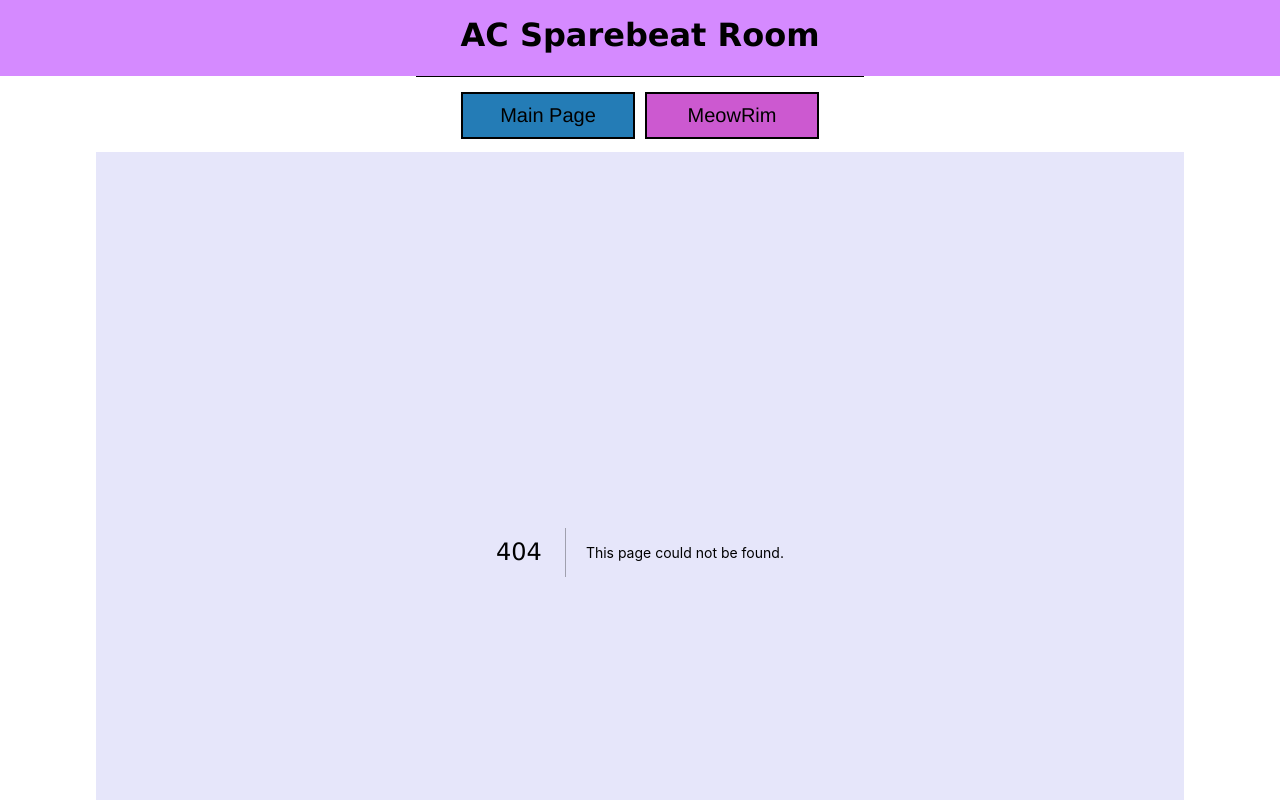
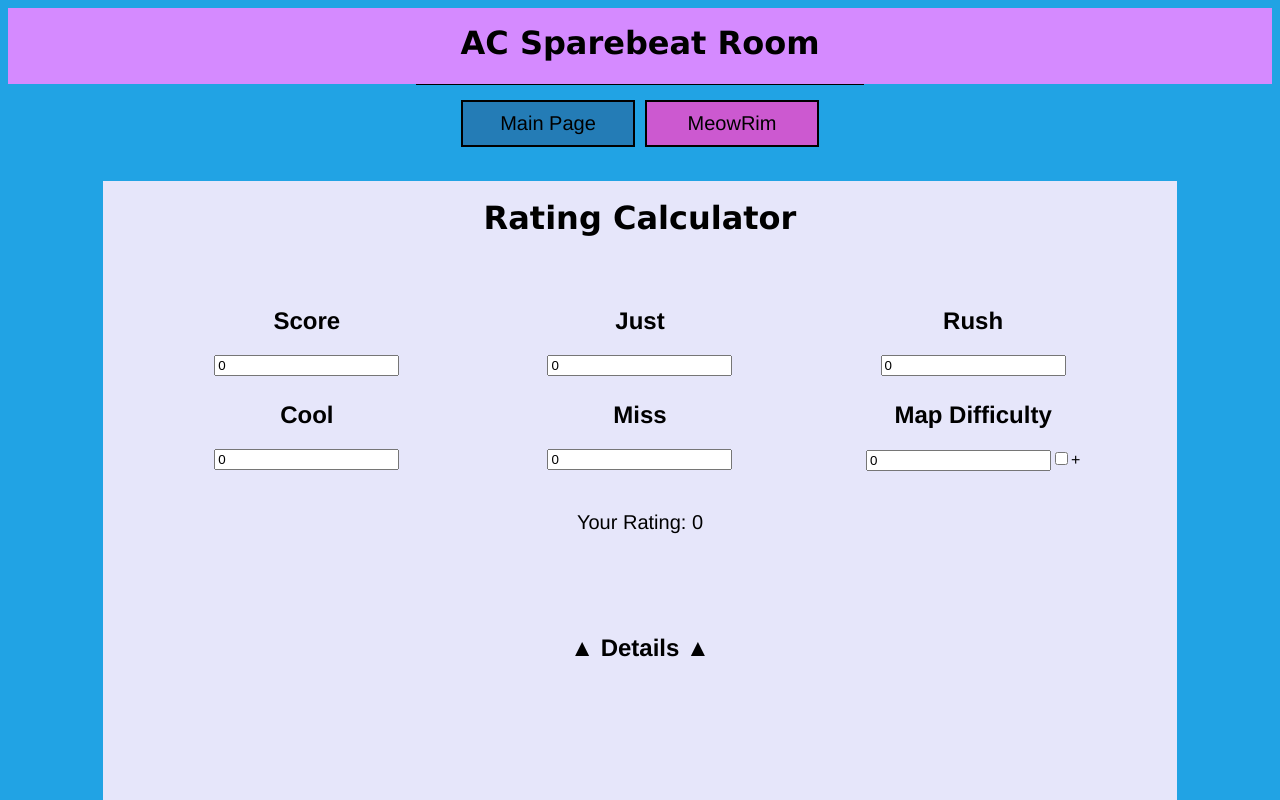
Before and after one commit to kyometori/ac-sparebeat, a Next.js app: page /rating in a window 1280 px wide. Before the commit this address had no page. Shown: the top 800 px of the page. Built offline with nearby package versions, Linux system fonts and the light colour scheme.

Commit message:
feature: implement the rating calculator

```diff
--- /dev/null
+++ b/pages/rating.tsx
@@ -0,0 +1,179 @@
+import type { NextPage } from 'next'
+import Head from '../components/head'
+import { useState, useEffect } from 'react'
+import styles from '../styles/Rating.module.css'
+
+const SparebeatConstant = {
+	MaxScore: 1_000_000,
+	PassScore: 650_000,
+	MaxDifficulty: 20 // This is only true in AC Sparebeat Room
+}
+
+const RatingCalc: NextPage = () => {
+	const [score, setScore] = useState(0)
+	const [justCount, setJustCount] = useState(0)
+	const [rushCount, setRushCount] = useState(0)
+	const [coolCount, setCoolCount] = useState(0)
+	const [missCount, setMissCount] = useState(0)
+	const [diff, setDiff] = useState(0)
+	const [plus, setPlus] = useState(false)
+
+	const [rating, setRating] = useState(0)
+	const [basicRating, setBasicRating] = useState(0)
+	const [multiplier, setMultiplier] = useState(1)
+
+	const [hide, setHide] = useState(true)
+
+	const handleScoreChange = (value: string) => {
+		if (isNaN(+value)) return
+		if (+value > SparebeatConstant.MaxScore) return
+		if (+value < 0) return
+		setScore(~~(+value))
+	}
+
+	const handleJustChange = (value: string) => {
+		if (isNaN(+value)) return
+		if (+value < 0) return
+		setJustCount(~~(+value))
+	}
+
+	const handleRushChange = (value: string) => {
+		if (isNaN(+value)) return
+		if (+value < 0) return
+		setRushCount(~~(+value))
+	}
+
+	const handleCoolChange = (value: string) => {
+		if (isNaN(+value)) return
+		if (+value < 0) return
+		setCoolCount(~~(+value))
+	}
+
+	const handleMissChange = (value: string) => {
+		if (isNaN(+value)) return
+		if (+value < 0) return
+		setMissCount(~~(+value))
+	}
+
+	const handleDiffChange = (value: string) => {
+		if (isNaN(+value)) return
+		if (+value > SparebeatConstant.MaxDifficulty) return
+		if (+value < 0) return
+		setDiff(~~(+value))
+	}
+
+	const handlePlusChange = (value: boolean) => {
+		setPlus(value)
+	}
+
+	useEffect(() => {
+		const maxCombo = justCount + rushCount + coolCount + missCount
+		const realDiff = diff + ((diff < 20 && plus && 0.5) as number)
+
+		const scoreFactor = score / SparebeatConstant.MaxScore
+		const justFactor = justCount / maxCombo
+		const diffFactor = realDiff / SparebeatConstant.MaxDifficulty
+
+		const passed = score >= SparebeatConstant.PassScore
+		const isFullCombo = missCount === 0
+		const isAllJust = justCount === maxCombo
+
+		let basicRating = 1000 * scoreFactor * justFactor * diffFactor
+
+		let multiplier = 1
+
+		if (!passed) multiplier *= 0.6
+
+		if (isAllJust) multiplier *= 1.5
+		else if (isFullCombo) multiplier *= 1.05
+
+		const rating = ~~(basicRating * multiplier) / 100
+		basicRating = ~~(basicRating) / 100
+
+		setBasicRating(basicRating)
+		setMultiplier(multiplier)
+		setRating(rating)
+
+	}, [score, justCount, rushCount, coolCount, missCount, diff, plus])
+
+	return (
+		<>
+		<h1>Rating Calculator</h1>
+		<div id={styles.input}>
+			<InputArea title="Score" handleChange={handleScoreChange} value={score} />
+			<InputArea title="Just" handleChange={handleJustChange} value={justCount} />
+			<InputArea title="Rush" handleChange={handleRushChange} value={rushCount} />
+			<InputArea title="Cool" handleChange={handleCoolChange} value={coolCount} />
+			<InputArea title="Miss" handleChange={handleMissChange} value={missCount} />
+			<DiffInputArea
+				title="Map Difficulty"
+				handleChange={handleDiffChange}
+				handlePlusSelect={handlePlusChange}
+				value={diff}
+			/>
+		</div>
+		<span id={styles.show}>Your Rating: {rating}</span>
+		<h2 id={styles['detail-button']} onClick={() => {setHide(h => !h)}}>
+			{ hide ? '▲' : '▼' } Details { hide ? '▲' : '▼' }
+		</h2>
+		<div id={styles.detail} style={{ display: hide ? 'none' : 'inherit' }}>
+			<table id={styles['detail-table']}>
+				<thead>
+					<tr> <th>Item</th> <th>Value</th> </tr>
+				</thead>
+				<tbody>
+					<tr> <td>Score Factor</td> <td>{fixed(score / SparebeatConstant.MaxScore)}</td> </tr>
+					<tr> <td>Just Factor</td> <td>{fixed(justCount / (justCount + rushCount + coolCount + missCount))}</td> </tr>
+					<tr> <td>Difficulty Factor</td> <td>{fixed((diff + ((diff < 20 && plus && 0.5) as number)) / SparebeatConstant.MaxDifficulty)}</td> </tr>
+					<tr> <td>Basic Rating</td> <td>{basicRating}</td> </tr>
+					<tr> <td>Multiplier</td> <td>{multiplier}</td> </tr>
+				</tbody>
+			</table>
+			<p>
+				Rating Formula: <br />
+				Point = 1000 * Score Factor * Just Factor * Difficulty Factor<br />
+				BasicRating = Floor(Point) / 100<br />
+				Rating = BasicRating * Multiplier
+			</p>
+		</div>
+		</>
+	)
+}
+
+function fixed(num: number) {
+	return ~~(num * 1e3) / 1e3
+}
+
+interface InputAreaProps {
+	title: string
+	handleChange: (e: string) => unknown
+	value: number
+}
+
+interface DiffInputAreaProps {
+	title: string
+	handleChange: (e: string) => unknown
+	value: number
+	handlePlusSelect: (e: boolean) => unknown
+}
+
+function InputArea({ title, handleChange, value }: InputAreaProps) {
+	return (
+		<div>
+			<h2>{title}</h2>
+			<input type="text" onChange={e => handleChange(e.target.value)} value={value} />
+		</div>
+	)
+}
+
+function DiffInputArea({ title, handleChange, value, handlePlusSelect }: DiffInputAreaProps) {
+	return (
+		<div>
+			<h2>{title}</h2>
+			<input type="text" onChange={e => handleChange(e.target.value)} value={value} />
+			<input type="checkbox" onChange={e => handlePlusSelect(e.target.checked)} />+
+		</div>
+	)
+}
+
+export default RatingCalc
--- /dev/null
+++ b/styles/Rating.module.css
@@ -0,0 +1,35 @@
+#input {
+	display: grid;
+	grid-template-columns: 1fr 1fr 1fr;
+	gap: 5px;
+	margin: 40px;
+}
+
+#show {
+	font-size: 20px;
+}
+
+#detail {
+	margin: 0 auto;
+}
+
+#detail-button {
+	margin-top: 100px;
+	cursor: pointer;
+}
+
+#detail-table {
+	margin: 0 auto;
+	border: 1px solid black;
+	width: 50%;
+	border-collapse: collapse;
+}
+
+#detail-table th {
+	width: 50%
+}
+
+#detail-table th, #detail-table td {
+	padding: 5px;
+	border: 1px solid black;
+}
```
